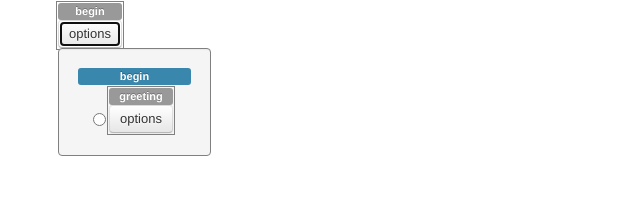
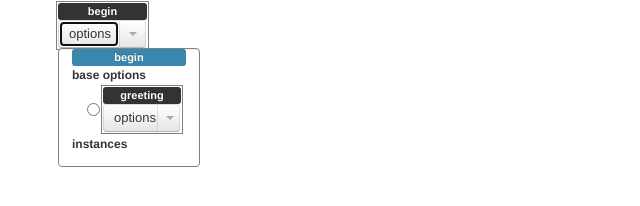
Before and after one commit to nathanathan/cfg-gen, a plain HTML site: page index.html in a window 1280 px wide. Both pictures are taken after a click on the button "options". Shown: the whole page, without its empty margins (0-640 px from the left). Drawn offline with nearby package versions, Linux system fonts and the light colour scheme.

Commit message:
instantiation_working_correctly

```diff
--- a/cfg-gen.css
+++ b/cfg-gen.css
@@ -0,0 +1,49 @@
+.options {
+    display:inline-block;
+    /* background:rgba(255,255,255,0.5); */
+    border: 1px solid gray;
+    padding: 1px;
+    margin: 1px;
+    position: relative;
+    vertical-align: middle;
+}
+.menu {
+    position:absolute;
+    border: 1px solid gray;
+    background-color: white;
+    padding: 1em;
+    padding-top:0;
+    z-index:1;
+}
+.selection + .btn-group > .btn {
+    height: 1px;
+    /* hack to get rid of the text */
+    text-indent: -3000px;
+}
+.btn-group {
+    min-width:5em;
+}
+.btn-group > .btn {
+    display: inline;
+    width: 70%;
+}
+.btn-group > .dropdown-toggle{
+    width: 30%;
+}
+.group > .btn {
+    display:inline;
+}
+.symbol {
+    /*
+    margin: 1em;
+    margin-left:auto;
+    margin-right:auto;
+    */
+    text-align:center;
+}
+li{
+    white-space: nowrap;
+}
+li > * {
+    display:inline-block;
+}
--- a/cfg-gen.js
+++ b/cfg-gen.js
@@ -8,6 +8,7 @@ var gensym = (function() {
 }());
 
 //This generates uids for the objects created:
+//modified from the version here to support Object.create():
 //see: http://stackoverflow.com/questions/1997661/unique-object-identifier-in-javascript
 (function() {
     var id_counter = 1;
@@ -16,9 +17,10 @@ var gensym = (function() {
     });
     Object.defineProperty(Object.prototype, "uid", {
         get: function() {
-            if (this.__uniqueId == undefined)
-                this.__uniqueId = id_counter++;
-            return this.__uniqueId;
+            if (!this.hasOwnProperty("__uid")){
+                this.__uid = id_counter++;
+            }
+            return this.__uid;
         }
     });
 }());
@@ -34,9 +36,124 @@ function inheritFrom(a,b){
     //see: http://ejohn.org/blog/ecmascript-5-objects-and-properties/
     return Object.create(a, createDescriptor(b));
 }
+var baseNode = {
+    create : function(){
+        return Object.create(this);
+    },
+    symbol : null,//change to name
+    value : null,
+    renderHTML : function(){
+        if(this.value instanceof Object && 'renderHTML' in this.value){
+            //hooray it quacks
+            return this.value.renderHTML();
+        } else {
+            return $('<span>').html(this.value);
+        }
+    }
+};
+var groupNode = inheritFrom( baseNode, {
+    create : function(){
+        var prototype =  Object.create(this);
+        prototype.items = [];
+        $.each(this.items, function(idx, item){
+            prototype.items[idx] = item.create();
+        });
+        return prototype;
+    },
+    items : [],
+    renderHTML : function(){
+        var $container = $('<div>').addClass('group');
+        $.each(this.items, function(idx, item){
+            $container.append(item.renderHTML());
+        });
+        return $container;
+    }
+});
+//NT = non-terminal
+var baseNT = inheritFrom( baseNode, {
+    create : function(){
+        var prototype =  Object.create(this);
+        if(this.value && this.value.isPrototypeOf(baseNode)){
+            prototype.value = this.value.create();
+        }
+        return prototype;
+    },
+    options : null,
+    setValue : function(val){
+        var NT = this;
+        NT.value = val;
+        $('.uid'+NT.uid).each(function(){
+            $(this).replaceWith(NT.renderHTML());
+        });
+    },
+    renderMenuHTML : function(){
+        var NT = this;
+        function renderItems(items){
+            var $list = $('<ul>').addClass('nav').addClass('nav-list');
+            $.each(items, function(i, item){
+                //I create prototypes of the options in the menu
+                //so that it is possible to mess around with them while in the menu.
+                //Watch out for group nodes and arrays, they make this stuff complicated.
+                var itemPrototype = item.create();
+
+                //Put it in selectable row
+                var $row = $('<li>');
+                var $rowBtn = $('<input type="radio">').addClass('option-button');
+                $rowBtn.click(function(){
+                    NT.setValue(itemPrototype);
+                });
+                $row.append($rowBtn);
+                $row.append(itemPrototype.renderHTML());
+                $list.append($row);
+            });
+            return $list;
+        }
+        var $menu = $('<div>').addClass('well').addClass('menu');
+        $menu.append($('<div class="label label-info symbol">').text(NT.symbol));
+        $menu.append($('<h5>').text("base options"));
+        $menu.append(renderItems(NT.options));
+        $menu.append($('<h5>').text("instances"));
+        $menu.append(renderItems(NT.value ? [NT.value] : []));
+        return $menu;
+    },
+    renderHTML : function(){
+        var NT = this;
+        var $symbol = $('<div class="label label-inverse symbol">');
+        $symbol.text(NT.symbol);
+        var $container = $('<div>').addClass('options');
+        $container.addClass('uid'+NT.uid);
+        if(NT.value){
+            $container.append(baseNode.renderHTML.call(this).addClass('selection'));
+        } else {
+            $container.append($symbol.clone());
+        }
+        var $btnGroup = $('<div class="btn-group">');
+        var $menuBtn = $('<button>').addClass('btn').text('options');
+        //TODO: Make menu stay open on selection.
+        var $menu = null;
+        $menuBtn.click(function(){
+            if($menu){
+                $menu.remove();
+                $menu = null;
+            } else {
+                $menu = NT.renderMenuHTML();
+                $container.append($menu);
+            }
+        });
+        $btnGroup.append($menuBtn);
+        $btnGroup.append($('<button class="btn dropdown-toggle" data-toggle="dropdown"><span class="caret"></span></button>'));
+        var $otherOptions = $('<ul class="dropdown-menu">');
+        $otherOptions.append($('<li><a>Inspect Object</a></li>'));
+        $btnGroup.append($otherOptions);
+        $container.append($btnGroup);
+        $container.addClass('selection');
+        return $container;
+    }
+});
 function buildCFGraph(cfg, symbolObject){
     if(baseNode.isPrototypeOf(symbolObject)){
-        return symbolObject;//we've already processed this one.
+        //we've already processed this one.
+        return symbolObject;
     }
     if(typeof symbolObject === "string"){
         symbolObject = { symbol : symbolObject };
@@ -66,87 +183,3 @@ function buildCFGraph(cfg, symbolObject){
     });
     return inheritFrom(baseNT, symbolObject);
 }
-
-var baseNode = {
-    symbol : null,//change to name
-    value : null,
-    renderHTML : function(){
-        if(this.value instanceof Object && 'renderHTML' in this.value){
-            //hooray it quacks
-            return this.value.renderHTML();
-        } else {
-            return $('<span>').html(this.value);
-        }
-    }
-};
-var groupNode = inheritFrom( baseNode, {
-    items : [],
-    renderHTML : function(){
-        var $container = $('<div>').addClass('group');
-        $.each(this.items, function(idx, item){
-            $container.append(item.renderHTML());
-        });
-        return $container;
-    }
-});
-//NT = non-terminal
-var baseNT = inheritFrom( baseNode, {
-    options : null,
-    setValue : function(val){
-        var NT = this;
-        var NTPrototype = Object.create(NT);
-        NTPrototype.value = val;
-        $('.uid'+NT.uid).each(function(){
-            $(this).replaceWith(NTPrototype.renderHTML());
-        });
-    },
-    renderMenuHTML : function(){
-        var NT = this;
-        //Open menu
-        var $list = $('<ul>').addClass('nav').addClass('nav-list');
-        $.each(NT.options, function(i){
-            var NToption = NT.options[i];
-            //Put it in selectable row
-            var $row = $('<li>');
-            var $rowBtn = $('<input type="radio">').addClass('option-button');
-            $rowBtn.click(function(){
-                NT.setValue(NToption);
-            });
-            $row.append($rowBtn);
-            $row.append(NToption.renderHTML());
-            $list.append($row);
-        });
-        //$list.append($('<li class="divider"></li>'));
-        var $menu = $('<div>').addClass('well').addClass('menu');
-        $menu.append($('<div class="label label-info symbol">').text(NT.symbol));
-        $menu.append($list);
-        return $menu;
-    },
-    renderHTML : function(){
-        var NT = this;
-        var $symbol = $('<div class="label symbol">');
-        $symbol.text(NT.symbol);
-        var $container = $('<div>').addClass('options');
-        $container.addClass('uid'+NT.uid);
-        if(NT.value){
-            //This is kind of like super
-            $container.append(baseNode.renderHTML.call(this).addClass('selection'));
-        } else {
-            $container.append($symbol.clone());
-        }
-        var $btn = $('<button>').addClass('btn').text('options');
-        var $menu = null;
-        $btn.click(function(){
-            if($menu){
-                $menu.remove();
-                $menu = null;
-            } else {
-                $menu = NT.renderMenuHTML();
-                $container.append($menu);
-            }
-        });
-        $container.append($btn);
-        $container.addClass('selection');
-        return $container;
-    }
-});
--- a/index.html
+++ b/index.html
@@ -12,40 +12,7 @@
     <link href="cfg-gen.css" rel="stylesheet">
 
 <style media="screen" type="text/css">
-.options {
-    display:inline-block;
-    /* background:rgba(255,255,255,0.5); */
-    border: 1px solid gray;
-    padding: 1px;
-    margin: 1px;
-    position: relative;
-}
-.menu {
-    position:absolute;
-    border: 1px solid gray;
-}
-.selection + .btn {
-    display:block;
-    width:100%;
-    height: 1px;
-}
-.group > .btn {
-    display:inline;
-}
-.symbol {
-    /*
-    margin: 1em;
-    margin-left:auto;
-    margin-right:auto;
-    */
-    text-align:center;
-}
-li{
-    white-space: nowrap;
-}
-li > * {
-    display:inline-block;
-}
+
 </style>
 
 
@@ -62,7 +29,7 @@ $(function(){
     var cfg = {
     	"begin" : ["greeting"],
     	"greeting" : ["Hi!", ["Hello ", "name"]],
-    	"name" : ["alice", "bob"]
+    	"name" : ["alice", "bob", "world"]
     };
     var cfgraph = buildCFGraph($.extend(true, {}, cfg), "begin");
     $('.container').append(cfgraph.renderHTML());
```
